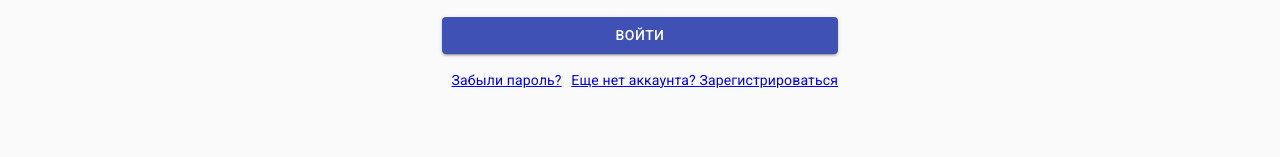
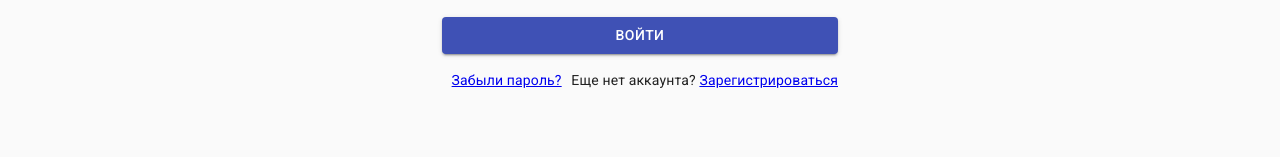
Before and after one commit to DanilBabenkov/Frontend-CFT, a React (Create React App) app: page /sign_in in a window 1280 px wide. Shown: the part 433-590 px from the top of the page. Built offline with nearby package versions, Linux system fonts and the light colour scheme.

Commit message:
Warnings resolve

```diff
--- a/src/components/Header/index.js
+++ b/src/components/Header/index.js
@@ -6,7 +6,6 @@ import { fade, makeStyles } from '@material-ui/core/styles';
 import IconButton from '@material-ui/core/IconButton';
 import MenuItem from '@material-ui/core/MenuItem';
 import {
-  BrowserRouter as Router,
   Route,
   Switch,
   Link
--- a/src/pages/Main.js
+++ b/src/pages/Main.js
@@ -1,24 +1,7 @@
 import React from 'react';
-import clsx from 'clsx';
-import { makeStyles, useTheme } from '@material-ui/core/styles';
-import Drawer from '@material-ui/core/Drawer';
+import { makeStyles} from '@material-ui/core/styles';
 import {Link} from 'react-router-dom';
-
-import AppBar from '@material-ui/core/AppBar';
-import Toolbar from '@material-ui/core/Toolbar';
-import List from '@material-ui/core/List';
-import CssBaseline from '@material-ui/core/CssBaseline';
 import Typography from '@material-ui/core/Typography';
-import Divider from '@material-ui/core/Divider';
-import IconButton from '@material-ui/core/IconButton';
-import MenuIcon from '@material-ui/icons/Menu';
-import ChevronLeftIcon from '@material-ui/icons/ChevronLeft';
-import ChevronRightIcon from '@material-ui/icons/ChevronRight';
-import ListItem from '@material-ui/core/ListItem';
-import ListItemIcon from '@material-ui/core/ListItemIcon';
-import ListItemText from '@material-ui/core/ListItemText';
-import InboxIcon from '@material-ui/icons/MoveToInbox';
-import MailIcon from '@material-ui/icons/Mail';
 import Container from '@material-ui/core/Container';
 import Card from '@material-ui/core/Card';
 import CardActions from '@material-ui/core/CardActions';
@@ -122,7 +105,6 @@ const useStyles = makeStyles(theme => ({
 
 export default function MiniDrawer() {
   const classes = useStyles();
-  const theme = useTheme();
   const cards = [1, 2, 3, 4, 5, 6, 7, 8, 9,10];
   return (
     <div className={classes.root}>
--- a/src/pages/login/SignIN.js
+++ b/src/pages/login/SignIN.js
@@ -93,8 +93,9 @@ export default function SignIn() {
               </Link>
             </Grid>
             <Grid item>
+              {'Еще нет аккаунта? '}
               <Link to="/sign_up" variant="body2">
-                {"Еще нет аккаунта? Зарегистрироваться"}
+                {"Зарегистрироваться"}
               </Link>
             </Grid>
           </Grid>
```
